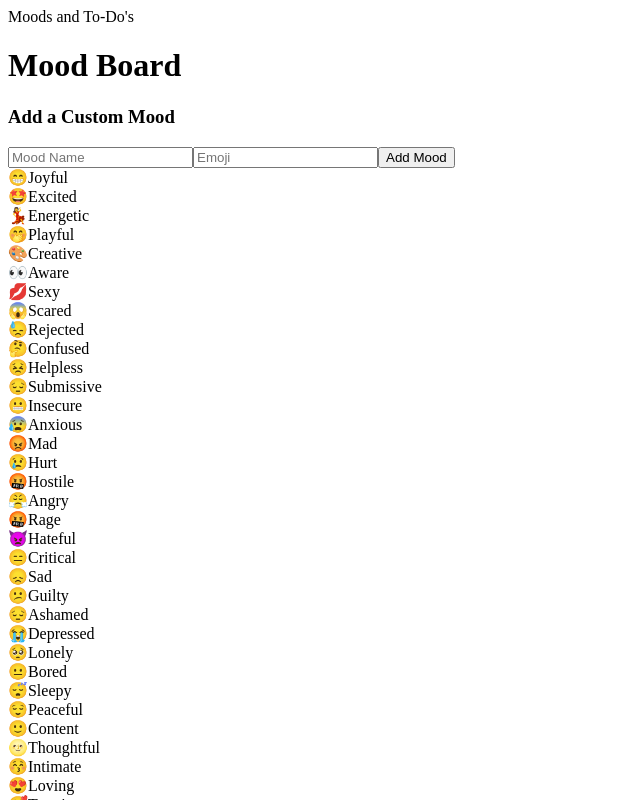
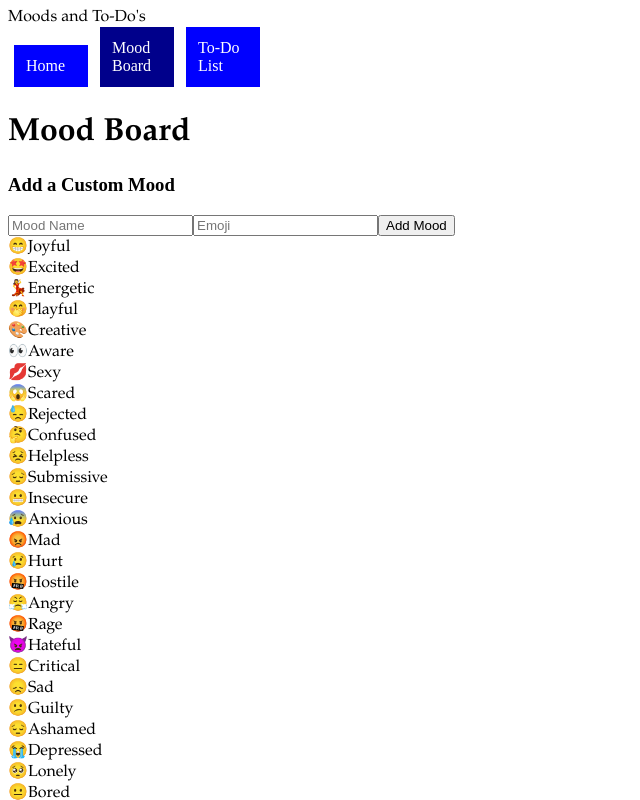
Before and after one commit to sianmancha/phase-2-project, a React (Create React App) app: page /moodboard in a window 1280 px wide. Shown: the top 800 px of the page, without its empty margins (0-640 px from the left). Built offline with nearby package versions, Linux system fonts and the light colour scheme; data requests are answered from the project's data file.

Commit message:
Added CSS

```diff
--- a/db.json
+++ b/db.json
@@ -325,6 +325,24 @@
       "name": "Test",
       "icon": "😝",
       "id": 45
+    },
+    {
+      "id": 8,
+      "name": "Scared",
+      "icon": "😱",
+      "baseMood": "Scared"
+    },
+    {
+      "id": 26,
+      "name": "Lonely",
+      "icon": "🥺",
+      "baseMood": "Sad"
+    },
+    {
+      "id": 6,
+      "name": "Aware",
+      "icon": "👀",
+      "baseMood": "Joyful"
     }
   ]
 }
--- a/package.json
+++ b/package.json
@@ -10,6 +10,7 @@
     "react-dom": "^17.0.2",
     "react-router-dom": "^5.3.0",
     "react-scripts": "4.0.3",
+    "styled-components": "^5.3.3",
     "web-vitals": "^1.1.2"
   },
   "scripts": {
--- a/src/components/App.js
+++ b/src/components/App.js
@@ -2,18 +2,24 @@ import React from "react";
 import Header from "./Header"
 import MoodBoard from "./MoodBoard"
 import ToDoList from "./ToDoList"
+import Home from "./Home";
+import NavBar from "./NavBar";
 import { Switch, Route } from "react-router-dom"
 
 function App() {
   return (
     <div>
       <Header />
+      <NavBar />
       <Switch>
           <Route exact path="/moodboard" >
             <MoodBoard />
           </Route>
           <Route exact path="/to-do-list" >
             <ToDoList />
+          </Route>
+          <Route exact path="/">
+            <Home />
           </Route>
 
       </Switch>
--- a/src/components/Header.js
+++ b/src/components/Header.js
@@ -1,8 +1,10 @@
 import React from "react";
+
+
 
 function Header() {
     return (
-        <div>
+        <div className="header">
             Moods and To-Do's
         </div>
     )
--- /dev/null
+++ b/src/components/Home.js
@@ -0,0 +1,14 @@
+import React from "react";
+
+function Home() {
+    return(
+    <div>
+        <h1>Moods and To-Do's</h1>
+        <p>
+            Hi and Welcome!
+        </p>
+    </div>
+    )
+}
+
+export default Home;
--- a/src/components/MoodBoard.js
+++ b/src/components/MoodBoard.js
@@ -30,7 +30,7 @@ function MoodBoard () {
     return (
         <>
             <div>
-                <h1>Mood Board</h1>
+                <h1 className="title">Mood Board</h1>
                 <MoodForm handleAddMood= {handleAddMood}/>
                 {displayMoods}
             </div>
--- /dev/null
+++ b/src/components/NavBar.js
@@ -0,0 +1,52 @@
+import React from "react";
+import { NavLink } from "react-router-dom";
+
+
+const linkStyles = {
+    display: "inline-block",
+    width: "50px",
+    padding: "12px",
+    margin: "0 6px 6px",
+    background: "blue",
+    textDecoration: "none",
+    color: "white",
+  };
+
+  function NavBar() {
+    return (
+      <div>
+        <NavLink
+          to="/"
+          exact
+          style={linkStyles}
+          activeStyle={{
+            background: "darkblue",
+          }}
+        >
+          Home
+        </NavLink>
+        <NavLink
+          to="/moodboard"
+          exact
+          style={linkStyles}
+          activeStyle={{
+            background: "darkblue",
+          }}
+        >
+          Mood Board
+        </NavLink>
+        <NavLink
+          to="/to-do-list"
+          exact
+          style={linkStyles}
+          activeStyle={{
+            background: "darkblue",
+          }}
+        >
+          To-Do List
+        </NavLink>
+      </div>
+    );
+  }
+
+  export default NavBar;
--- /dev/null
+++ b/src/index.css
@@ -0,0 +1,10 @@
+.header {
+    font-family: Garamond,Baskerville,Baskerville Old Face,Hoefler Text,Times New Roman,serif;
+
+}
+.title {
+    font-family: Garamond,Baskerville,Baskerville Old Face,Hoefler Text,Times New Roman,serif;
+}
+.card {
+    font-family: Garamond,Baskerville,Baskerville Old Face,Hoefler Text,Times New Roman,serif;
+}
--- a/src/index.js
+++ b/src/index.js
@@ -2,6 +2,7 @@ import React from 'react';
 import ReactDOM from 'react-dom';
 import App from './components/App';
 import { BrowserRouter } from "react-router-dom"
+import "./index.css"
 
 
 ReactDOM.render(
```
Also changed, not shown: 1 other file (tests, documents, lock files or other folders).
